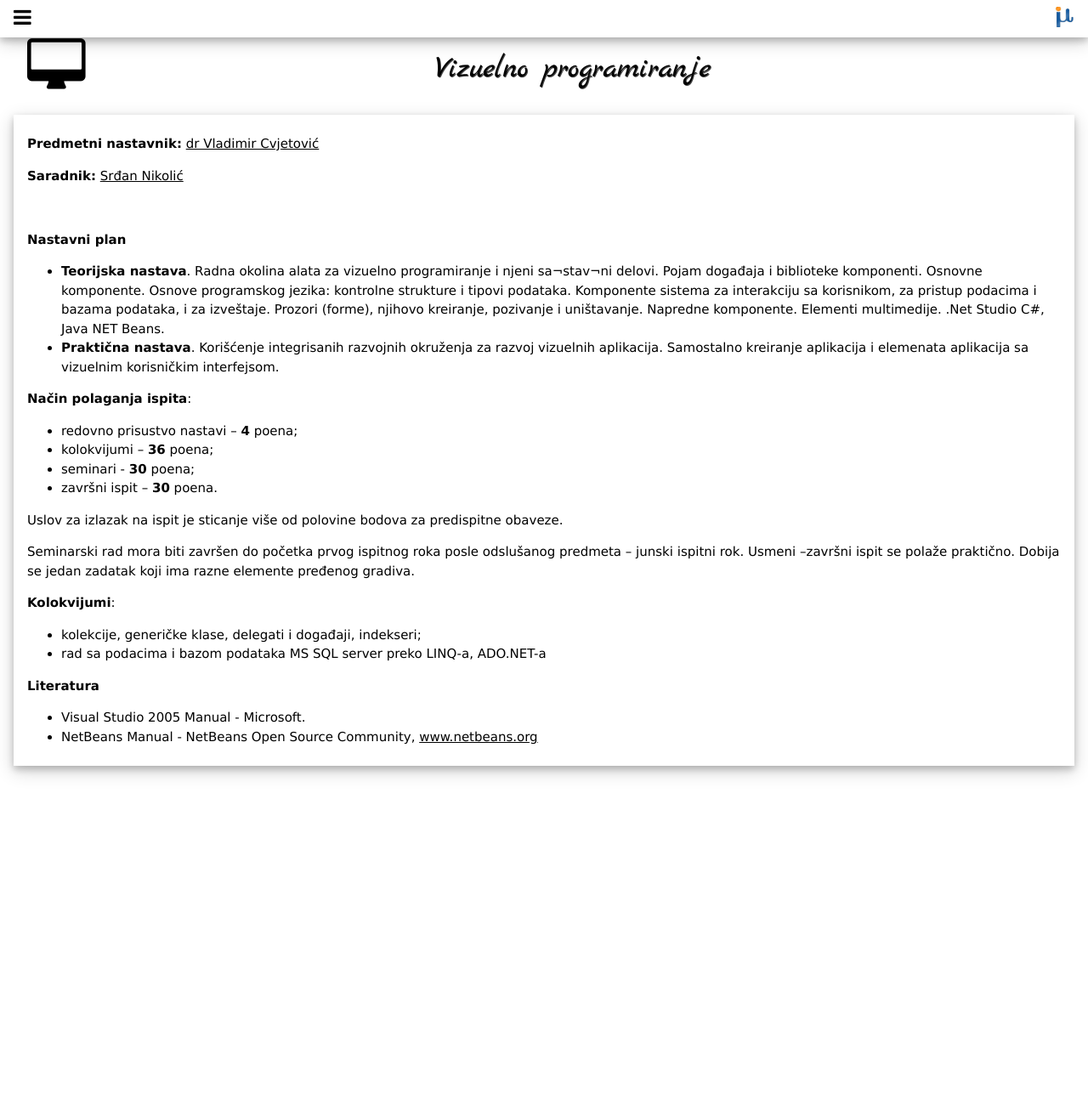
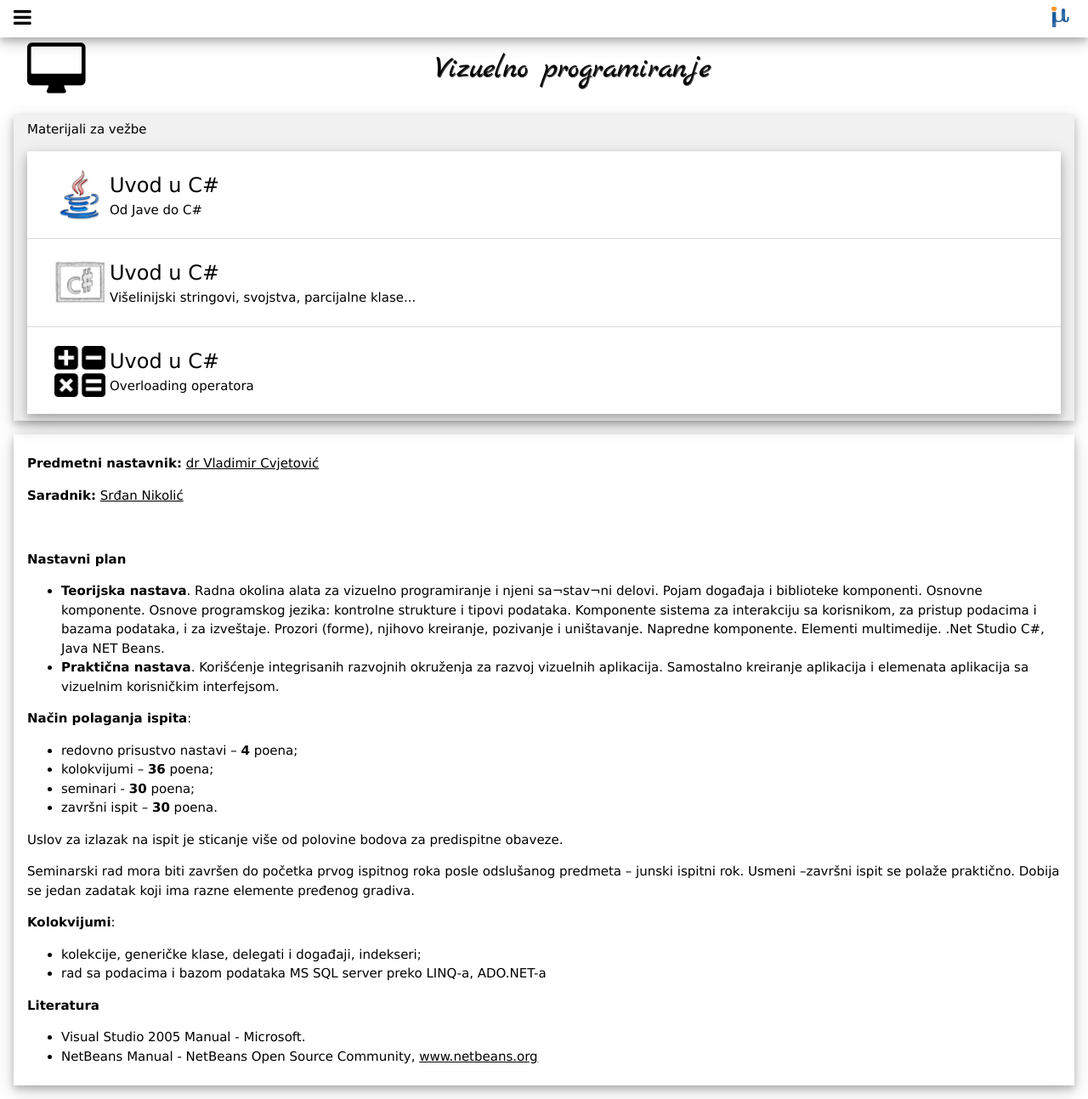
Before and after one commit to knezevicmarko/knezevicmarko.github.io, a Jekyll site: the page built from _vp/index.md, in a window 1280 px wide and 1293 px high. Shown: the whole window at 85% size. Built offline with Jekyll 4.4.1, drawn with Linux system fonts in a browser that asks for light colours; nearby versions of some CDN libraries.

Commit message:
Dodate tri lekcije za c#

```diff
--- a/_layouts/kurs_index.html
+++ b/_layouts/kurs_index.html
@@ -23,7 +23,7 @@ layout: default
     <button onclick="toggleAcc('{{ category }}')" class="w3-btn-block w3-left-align w3-light-grey">
       {{ category }}
     </button>
-    <div class="w3-accordion-content w3-padding" id="{{ category }}">
+    <div class="w3-accordion-content w3-padding w3-show" id="{{ category }}">
       <ul class="w3-ul w3-card-4 w3-white">
       {% for pg in site[page.collection] %}
         {% if pg.main_category == category and pg.active and pg.archive != true %}
--- /dev/null
+++ b/_vp/2017/201-vezbe2.md
@@ -0,0 +1,15 @@
+---
+layout: lekcija
+title: Višelinijski stringovi, svojstva, parcijalne klase...
+main_category: Materijali za vežbe
+sub_category: Uvod u C#
+image: Programming-Cs-icon.png
+active: true
+comment: true
+archive: false
+---
+---
+<embed src="/assets/vp/2_uvod_u_C_sarp.pdf" width="768" height="768">
+---
+
+* Ukoliko se ne prikaze prezentacija kliknite [ovde](/assets/vp/2_uvod_u_C_sarp.pdf).
```
Also changed, not shown: _bp1/2017/201-vezbe1.md (+1 -3 lines), _vp/2017/201-vezbe1.md (added, +15 -0 lines), _vp/2017/203-vezbe3.md (added, +15 -0 lines), assets/img/Java-icon.png (added), assets/img/Math-operators.png (added), assets/img/Programming-Cs-icon.png (added), css/w3.css, 3 other files.
